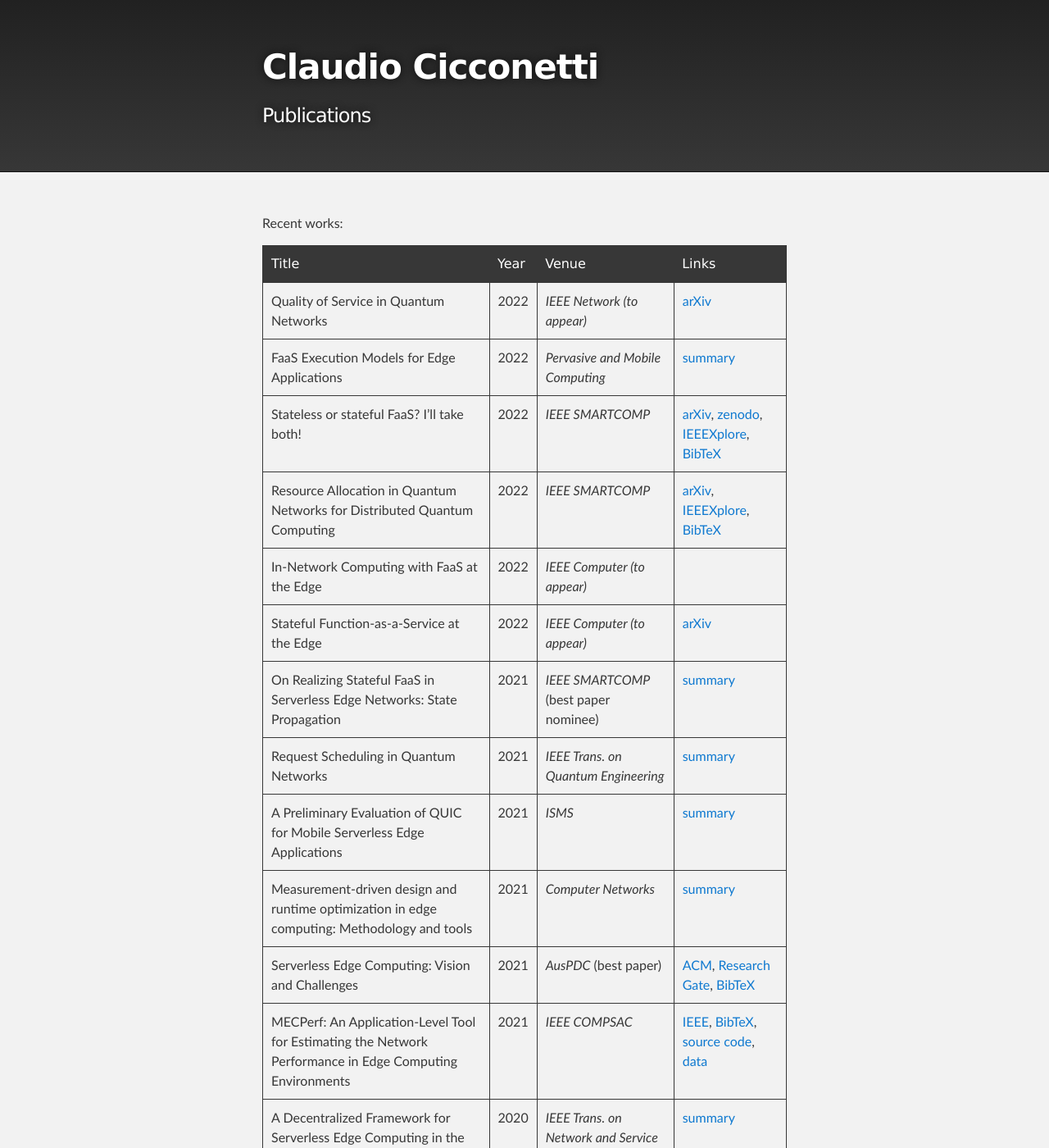
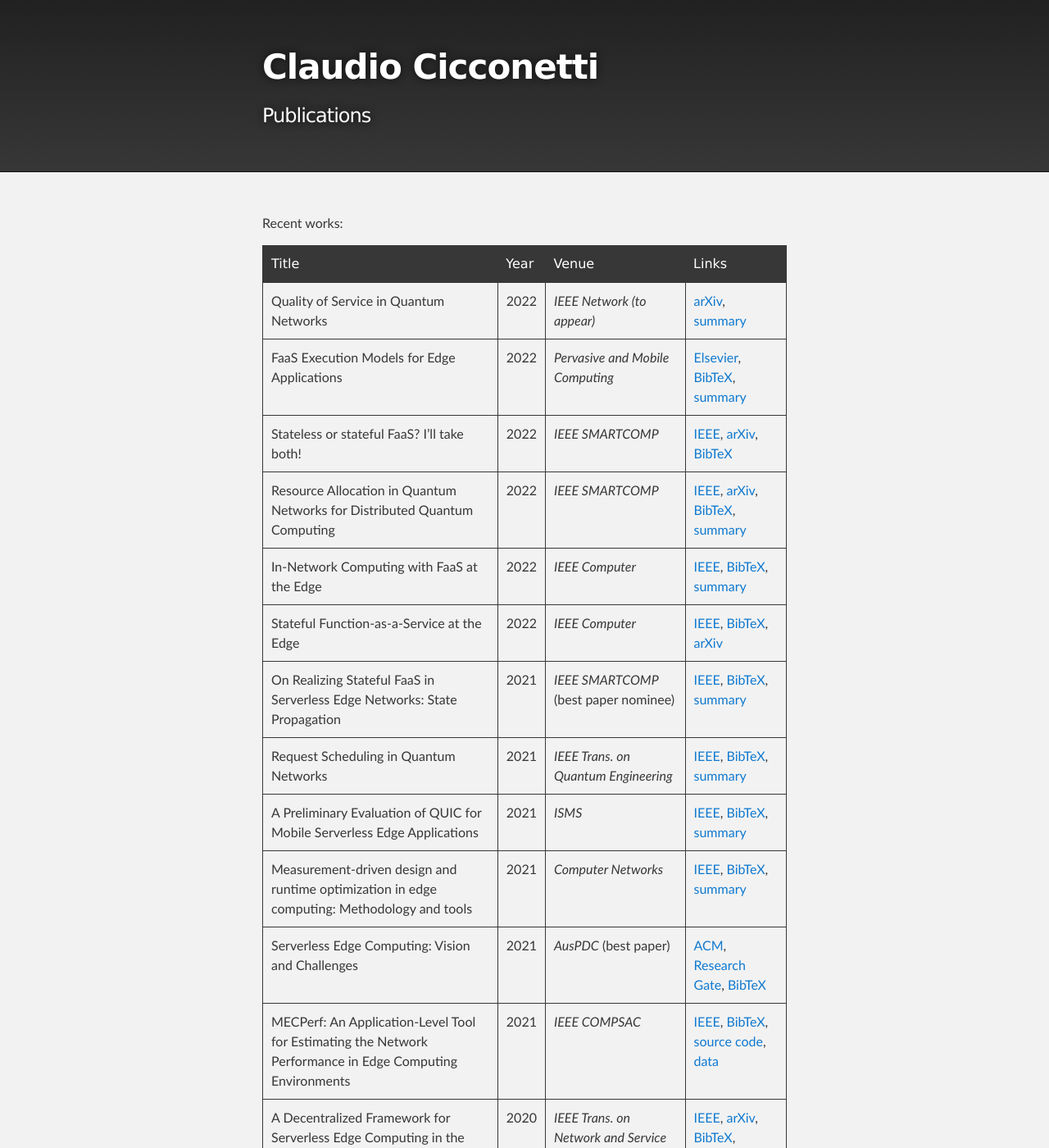
Before and after one commit to ccicconetti/ccicconetti.github.io, a Jekyll site: the page built from publications.md, in a window 1280 px wide and 1400 px high. Shown: the whole window at 82% size. Built offline with Jekyll 4.4.1, drawn with Linux system fonts in a browser that asks for light colours; some of the changed text lies outside the part shown.

Commit message:
Update publications and the statefulfaas summary page

```diff
--- /dev/null
+++ b/bib/computer2022in-network.bib
@@ -0,0 +1 @@
+@ARTICLE{9869606,  author={Cicconetti, Claudio and Conti, Marco and Passarella, Andrea},  journal={Computer},   title={In-Network Computing With Function as a Service at the Edge},   year={2022},  volume={55},  number={9},  pages={65-73},  doi={10.1109/MC.2021.3130659}}
--- /dev/null
+++ b/bib/computer2022stateful.bib
@@ -0,0 +1 @@
+@ARTICLE{9869564,  author={Puliafito, Carlo and Cicconetti, Claudio and Conti, Marco and Mingozzi, Enzo and Passarella, Andrea},  journal={Computer},   title={Stateful Function as a Service at the Edge},   year={2022},  volume={55},  number={9},  pages={54-64},  doi={10.1109/MC.2021.3138690}}
--- a/publications.md
+++ b/publications.md
@@ -7,24 +7,24 @@ Recent works:
 
 | Title                                                                                                    | Year | Venue                                           | Links                                                                                                                                                                                                    |
 | -------------------------------------------------------------------------------------------------------- | ---- | ----------------------------------------------- | -------------------------------------------------------------------------------------------------------------------------------------------------------------------------------------------------------- |
-| Quality of Service in Quantum Networks                                                                   | 2022 | _IEEE Network (to appear)_                      | [arXiv](https://arxiv.org/abs/2204.09538)                                                                                                                                                                |
-| FaaS Execution Models for Edge Applications                                                              | 2022 | _Pervasive and Mobile Computing_                | [summary](statefulfaas.md)                                                                                                                                                                               |
-| Stateless or stateful FaaS? I'll take both!                                                              | 2022 | _IEEE SMARTCOMP_                                | [arXiv](https://arxiv.org/abs/2203.06385), [zenodo](https://doi.org/10.5281/zenodo.6839547), [IEEEXplore](https://ieeexplore.ieee.org/document/9820750), [BibTeX](bib/smartcomp2022stateless.bib)        |
-| Resource Allocation in Quantum Networks for Distributed Quantum Computing                                | 2022 | _IEEE SMARTCOMP_                                | [arXiv](https://arxiv.org/abs/2203.05844), [IEEEXplore](https://ieeexplore.ieee.org/document/9821091), [BibTeX](bib/smartcomp2022resource.bib)                                                           |
-| In-Network Computing with FaaS at the Edge                                                               | 2022 | _IEEE Computer (to appear)_                     |                                                                                                                                                                                                          |
-| Stateful Function-as-a-Service at the Edge                                                               | 2022 | _IEEE Computer (to appear)_                     | [arXiv](https://arxiv.org/abs/2109.15040)                                                                                                                                                                |
-| On Realizing Stateful FaaS in Serverless Edge Networks: State Propagation                                | 2021 | _IEEE SMARTCOMP_ (best paper nominee)           | [summary](statefulfaas.md)                                                                                                                                                                               |
-| Request Scheduling in Quantum Networks                                                                   | 2021 | _IEEE Trans. on Quantum Engineering_            | [summary](tqe2021.md)                                                                                                                                                                                    |
-| A Preliminary Evaluation of QUIC for Mobile Serverless Edge Applications                                 | 2021 | _ISMS_                                          | [summary](isms2021.md)                                                                                                                                                                                   |
-| Measurement-driven design and runtime optimization in edge computing: Methodology and tools              | 2021 | _Computer Networks_                             | [summary](mecperf.md)                                                                                                                                                                                    |
+| Quality of Service in Quantum Networks                                                                   | 2022 | _IEEE Network (to appear)_                      | [arXiv](https://arxiv.org/abs/2204.09538), [summary](qnetprov.md)                                                                                                                                        |
+| FaaS Execution Models for Edge Applications                                                              | 2022 | _Pervasive and Mobile Computing_                | [Elsevier](https://doi.org/10.1016/j.pmcj.2022.101689), [BibTeX](bib/pmc2022faas.bib), [summary](statefulfaas.md)                                                                                        |
+| Stateless or stateful FaaS? I'll take both!                                                              | 2022 | _IEEE SMARTCOMP_                                | [IEEE](https://ieeexplore.ieee.org/document/9820750), [arXiv](https://arxiv.org/abs/2203.06385), [BibTeX](bib/smartcomp2022stateless.bib)                                                                |
+| Resource Allocation in Quantum Networks for Distributed Quantum Computing                                | 2022 | _IEEE SMARTCOMP_                                | [IEEE](https://ieeexplore.ieee.org/document/9821091), [arXiv](https://arxiv.org/abs/2203.05844), [BibTeX](bib/smartcomp2022resource.bib), [summary](qnetprov.md)                                         |
+| In-Network Computing with FaaS at the Edge                                                               | 2022 | _IEEE Computer_                                 | [IEEE](https://doi.org/10.1109/MC.2021.3130659), [BibTeX](bib/computer2022in-network.bib), [summary](statefulfaas.md)                                                                                    |
+| Stateful Function-as-a-Service at the Edge                                                               | 2022 | _IEEE Computer_                                 | [IEEE](https://doi.org/10.1109/MC.2021.3138690), [BibTeX](bib/computer2022stateful.bib), [arXiv](https://arxiv.org/abs/2109.15040)                                                                       |
+| On Realizing Stateful FaaS in Serverless Edge Networks: State Propagation                                | 2021 | _IEEE SMARTCOMP_ (best paper nominee)           | [IEEE]((https://doi.org/10.1109/SMARTCOMP52413.2021.00033)), [BibTeX](bib/smartcomp2021.bib), [summary](statefulfaas.md)                                                                                 |
+| Request Scheduling in Quantum Networks                                                                   | 2021 | _IEEE Trans. on Quantum Engineering_            | [IEEE](https://ieeexplore.ieee.org/document/9461156), [BibTeX](bib/tqe2021.bib), [summary](tqe2021.md)                                                                                                   |
+| A Preliminary Evaluation of QUIC for Mobile Serverless Edge Applications                                 | 2021 | _ISMS_                                          | [IEEE](https://ieeexplore.ieee.org/document/9469496), [BibTeX](bib/isms2021.bib), [summary](isms2021.md)                                                                                                 |
+| Measurement-driven design and runtime optimization in edge computing: Methodology and tools              | 2021 | _Computer Networks_                             | [IEEE](https://doi.org/10.1016/j.comnet.2021.108140), [BibTeX](bib/mecperf2021.bib), [summary](mecperf.md)                                                                                               |
 | Serverless Edge Computing: Vision and Challenges                                                         | 2021 | _AusPDC_ (best paper)                           | [ACM](https://dl.acm.org/doi/10.1145/3437378.3444367), [Research Gate](https://www.researchgate.net/publication/347513802_Serverless_Edge_Computing_Vision_and_Challenges), [BibTeX](bib/auspdc2021.bib) |
 | MECPerf: An Application-Level Tool for Estimating the Network Performance in Edge Computing Environments | 2021 | _IEEE COMPSAC_                                  | [IEEE](https://ieeexplore.ieee.org/abstract/document/9202841), [BibTeX](bib/compsac20.bib), [source code](https://github.com/MECPerf/MECPerf), [data](https://zenodo.org/record/3767097#.X-nWEelKjWc)    |
-| A Decentralized Framework for Serverless Edge Computing in the Internet of Things                        | 2020 | _IEEE Trans. on Network and Service Management_ | [summary](cloudcom2018.md)                                                                                                                                                                               |
-| Toward distributed computing environments with serverless solutions in edge systems                      | 2020 | _IEEE Comm. Mag._                               | [summary](serverless-etsi.md)                                                                                                                                                                            |
-| Uncoordinated access to serverless computing in MEC systems for IoT                                      | 2020 | _Computer Networks_                             | [summary](uncoord.md)                                                                                                                                                                                    |
-| Architecture and performance evaluation of distributed computation offloading in edge computing          | 2019 | _Simulation Modelling Practice and Theory_      | [summary](simpat.md)                                                                                                                                                                                     |
-| Low-latency distributed computation offloading for pervasive environments                                | 2019 | _IEEE PerCom_                                   | [summary](percom2019.md)                                                                                                                                                                                 |
-| An architectural framework for serverless edge computing: Design and emulation tools                     | 2018 | _IEEE CloudCom_                                 | [summary](cloudcom2018.md)                                                                                                                                                                               |
+| A Decentralized Framework for Serverless Edge Computing in the Internet of Things                        | 2020 | _IEEE Trans. on Network and Service Management_ | [IEEE](https://doi.org/10.1109/TNSM.2020.3023305), [arXiv](https://arxiv.org/abs/2110.10974), [BibTeX](bib/tnsm2020.bib), [summary](cloudcom2018.md)                                                     |
+| Toward distributed computing environments with serverless solutions in edge systems                      | 2020 | _IEEE Comm. Mag._                               | [IEEE](https://doi.org/10.1109/MCOM.001.1900498), [BibTeX](bib/commmag2020.bib), [summary](serverless-etsi.md)                                                                                           |
+| Uncoordinated access to serverless computing in MEC systems for IoT                                      | 2020 | _Computer Networks_                             | [Elsevier](https://doi.org/10.1016/j.comnet.2020.107184), [BibTeX](bib/uncoord.bib), [summary](uncoord.md)                                                                                               |
+| Architecture and performance evaluation of distributed computation offloading in edge computing          | 2019 | _Simulation Modelling Practice and Theory_      | [Elsevier](https://doi.org/10.1016/j.simpat.2019.102007), [arXiv](https://arxiv.org/abs/2109.09415), [BibTeX](bib/simpat.bib), [summary](simpat.md)                                                      |
+| Low-latency distributed computation offloading for pervasive environments                                | 2019 | _IEEE PerCom_                                   | [IEEE](https://ieeexplore.ieee.org/document/8767419), [BibTeX](bib/percom2019.bib), [summary](percom2019.md)                                                                                             |
+| An architectural framework for serverless edge computing: Design and emulation tools                     | 2018 | _IEEE CloudCom_                                 | [IEEE](https://ieeexplore.ieee.org/document/8590993), [BibTeX](bib/cloudcom2018.bib), [summary](cloudcom2018.md)                                                                                         |
 
 Full list available from your preferred database:
 
```
Also changed, not shown: bib/tnsm2020.bib (added, +10 -0 lines), index.md (+3 -3 lines), qnetprov.md (+3 -2 lines), statefulfaas.md (+33 -16 lines), pictures/statefulfaas-6.png (added).
